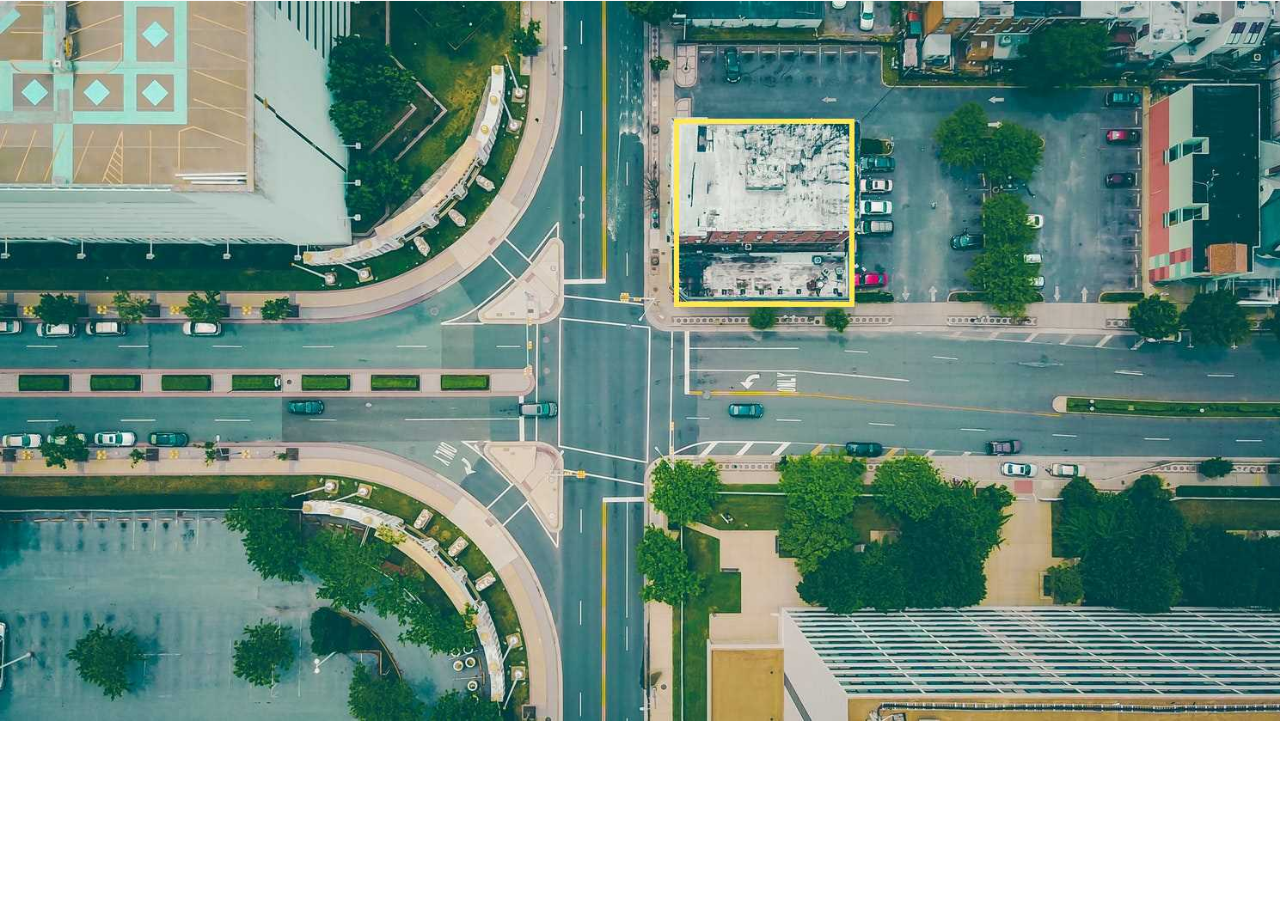
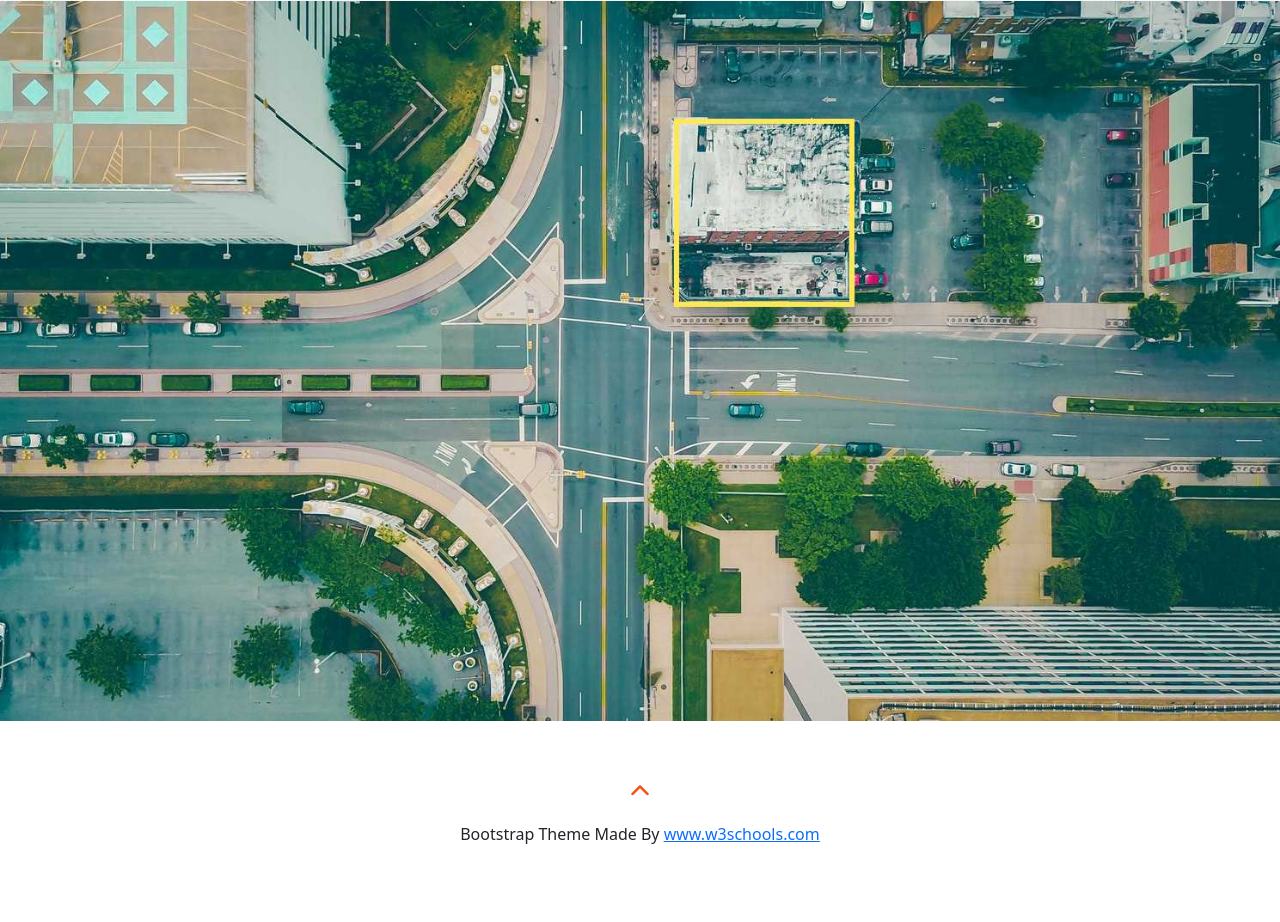
Before and after one commit to tothm23/Company, a plain HTML site: page BS5 Company.html in a window 1280 px wide. Shown: the part 3934-4856 px from the top of the page. Before the commit the page ends 4655 px from the top, so only its background shows below. Drawn offline with nearby package versions, Linux system fonts and the light colour scheme.

Commit message:
Add a Footer

```diff
--- a/BS5 Company.html
+++ b/BS5 Company.html
@@ -154,6 +154,12 @@
       .navbar-expand-md .navbar-toggler {
         border-color: transparent;
         color: #fff !important;
+      }
+
+      footer .fa-chevron-up {
+        font-size: 20px;
+        margin-bottom: 20px;
+        color: #f4511e;
       }
     </style>
   </head>
@@ -444,6 +450,14 @@
     <!-- Image of location/map -->
     <img src="/img/map.jpg" style="width: 100%" />
 
+    <!-- footer -->
+    <footer class="container-fluid text-center">
+      <a href="#myPage" title="To Top">
+        <i class="fa-solid fa-chevron-up"></i>
+      </a>
+      <p>Bootstrap Theme Made By <a href="https://www.w3schools.com" title="Visit w3schools">www.w3schools.com</a></p>
+    </footer>
+
     <script src="https://cdn.jsdelivr.net/npm/bootstrap@5.2.2/dist/js/bootstrap.bundle.min.js"></script>
 
     <script src="https://kit.fontawesome.com/b5a90b2da4.js" crossorigin="anonymous"></script>
```
